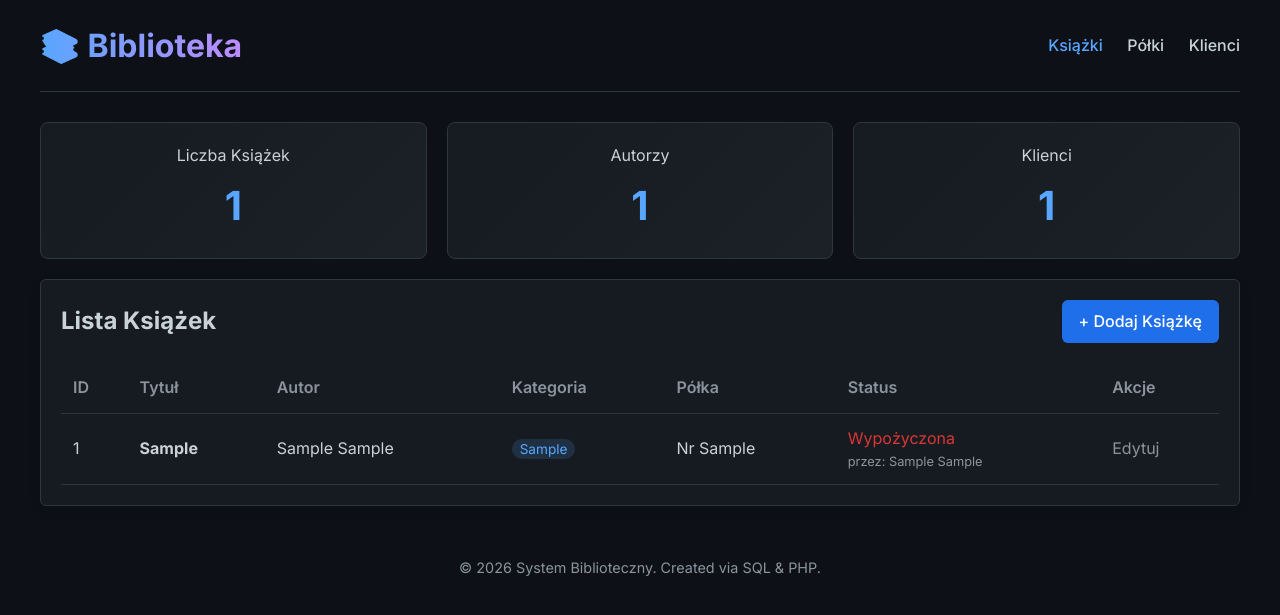
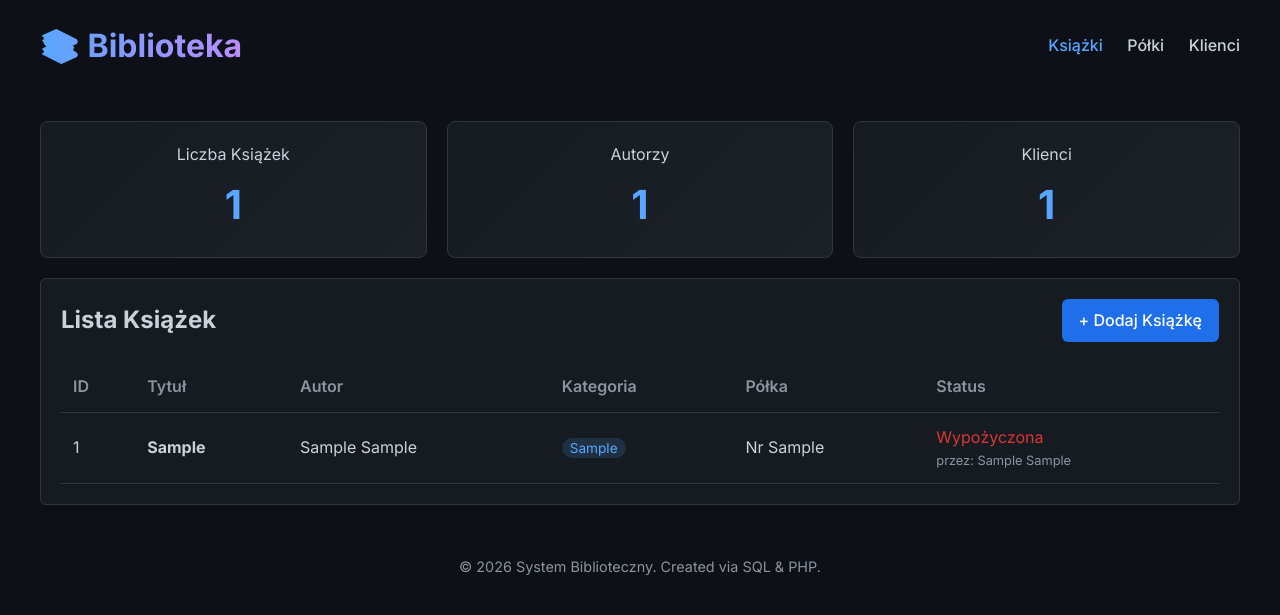
Before and after one commit to grajekmil/filip, a PHP site: page /index.php in a window 1280 px wide. Shown: the top 615 px of the page. Run offline with PHP 8.4, Linux system fonts and the light colour scheme; tables that the repository leaves empty or names only in its code hold one stand-in row (values such as "Sample post").

Commit message:
Remove book edit button and update header/styles

```diff
--- a/php/index.php
+++ b/php/index.php
@@ -66,7 +66,6 @@ $books = $stmt->fetchAll();
                 <th>Kategoria</th>
                 <th>Półka</th>
                 <th>Status</th>
-                <th>Akcje</th>
             </tr>
         </thead>
         <tbody>
@@ -99,10 +98,6 @@ $books = $stmt->fetchAll();
                             <span style="color: #238636;">Dostępna</span>
                         <?php endif; ?>
                     </td>
-                    <td>
-                        <!-- Tutaj mogłyby być przyciski edycji/usuwania -->
-                        <a href="#" style="color: #8b949e; text-decoration: none;">Edytuj</a>
-                    </td>
                 </tr>
             <?php endforeach; ?>
         </tbody>
--- a/php/style.css
+++ b/php/style.css
@@ -30,8 +30,12 @@ header {
     justify-content: space-between;
     align-items: center;
     padding-bottom: 20px;
-    border-bottom: 1px solid var(--border-color);
     margin-bottom: 30px;
+}
+
+.logo-link {
+    text-decoration: none !important;
+    display: inline-block;
 }
 
 h1 {
@@ -39,6 +43,7 @@ h1 {
     margin: 0;
     background: linear-gradient(90deg, var(--primary-color), #bc8cff);
     -webkit-background-clip: text;
+    background-clip: text;
     -webkit-text-fill-color: transparent;
 }
 
@@ -50,7 +55,8 @@ nav a {
     transition: color 0.2s;
 }
 
-nav a:hover, nav a.active {
+nav a:hover,
+nav a.active {
     color: var(--primary-color);
 }
 
@@ -61,7 +67,7 @@ nav a:hover, nav a.active {
     border-radius: 6px;
     padding: 20px;
     margin-bottom: 20px;
-    box-shadow: 0 4px 12px rgba(0,0,0,0.1);
+    box-shadow: 0 4px 12px rgba(0, 0, 0, 0.1);
 }
 
 /* Buttons */
@@ -80,6 +86,7 @@ nav a:hover, nav a.active {
     background-color: #1f6feb;
     color: white;
 }
+
 .btn-primary:hover {
     background-color: #388bfd;
 }
@@ -105,7 +112,8 @@ label {
     font-weight: 500;
 }
 
-input, select {
+input,
+select {
     width: 100%;
     padding: 8px 12px;
     background-color: #0d1117;
@@ -116,7 +124,8 @@ input, select {
     font-size: 1rem;
 }
 
-input:focus, select:focus {
+input:focus,
+select:focus {
     outline: none;
     border-color: var(--primary-color);
 }
@@ -128,7 +137,8 @@ table {
     margin-top: 10px;
 }
 
-th, td {
+th,
+td {
     padding: 12px;
     text-align: left;
     border-bottom: 1px solid var(--border-color);
@@ -140,7 +150,7 @@ th {
 }
 
 tr:hover {
-    background-color: rgba(255,255,255,0.02);
+    background-color: rgba(255, 255, 255, 0.02);
 }
 
 /* Stats */
@@ -172,11 +182,13 @@ tr:hover {
     border-radius: 6px;
     border: 1px solid transparent;
 }
+
 .alert-success {
     background-color: rgba(35, 134, 54, 0.1);
     border-color: rgba(35, 134, 54, 0.2);
     color: #3fb950;
 }
+
 .alert-error {
     background-color: rgba(218, 54, 51, 0.1);
     border-color: rgba(218, 54, 51, 0.2);
--- a/php/templates/header.php
+++ b/php/templates/header.php
@@ -15,7 +15,9 @@
     <div class="container">
         <header>
             <div class="logo">
-                <h1>📚 Biblioteka</h1>
+                <a href="index.php" class="logo-link">
+                    <h1>📚 Biblioteka</h1>
+                </a>
             </div>
             <nav>
                 <a href="index.php"
```
